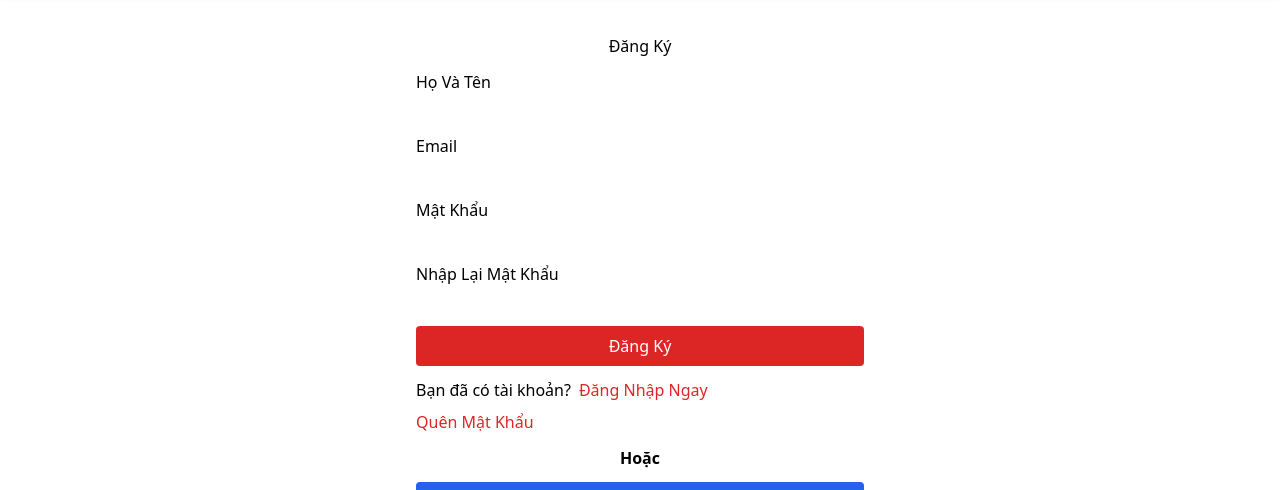
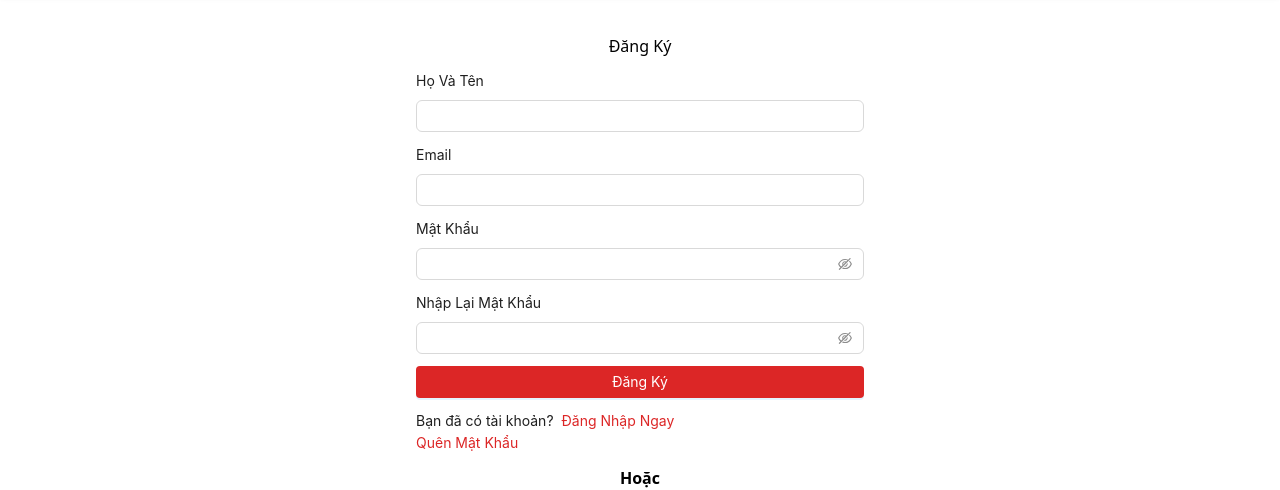
Before and after one commit to unrealphong/FE-THESIS, a React (Vite) app: page /dang-ki in a window 1280 px wide. Shown: the part 182-672 px from the top of the page. Built offline with nearby package versions, Linux system fonts and the light colour scheme; no server answers.

Commit message:
fix(auth): fix feat register

```diff
--- a/src/api/services/AuthService.ts
+++ b/src/api/services/AuthService.ts
@@ -11,7 +11,6 @@ const login = async (
             email,
             password,
         })
-        console.log(response.data.data.data.role_id)
 
         if (response.data.data) {
             toast.success("Đăng nhập thành công!")
@@ -34,17 +33,18 @@ const login = async (
 
 const register = async (
     name: string,
+    email: string,
     password: string,
-    email: string,
-): Promise<boolean> => {
+    confirmPassword: string,
+) => {
     try {
         const response = await httpRequest.post("/register", {
             name,
+            email,
             password,
-            email,
+            confirmPassword,
         })
-
-        if (response.data && response.data.success) {
+        if (response.data) {
             toast.success("Đăng ký thành công!")
             return true
         } else {
--- a/src/pages/LoginPage/LoginPage.tsx
+++ b/src/pages/LoginPage/LoginPage.tsx
@@ -20,7 +20,6 @@ const LoginPage = () => {
 
         try {
             const response = await login(email, password)
-            console.log(response)
             if (response && response.accessToken) {
                 localStorage.setItem("accessToken", response.accessToken)
                 if (response.role == 1) {
--- a/src/pages/RegisterPage/RegisterPage.tsx
+++ b/src/pages/RegisterPage/RegisterPage.tsx
@@ -1,15 +1,17 @@
-import httpRequest from "@/api/axios-instance"
+import { register } from "@/api/services/AuthService"
 import iconFb from "@/assets/images/icons/icon-fb.svg"
 import iconGg from "@/assets/images/icons/icon-gg.svg"
+import { EyeInvisibleOutlined, EyeOutlined } from "@ant-design/icons"
+import { Button, Form, Input } from "antd"
 import React from "react"
-import { useForm } from "react-hook-form"
+import { Controller, useForm } from "react-hook-form"
 import { useNavigate } from "react-router-dom"
 import { toast } from "react-toastify"
 const RegisterPage = () => {
     const navigate = useNavigate()
     const {
-        register,
         handleSubmit,
+        control,
         formState: { errors },
     } = useForm()
     const [showPassword, setShowPassword] = React.useState(false)
@@ -18,92 +20,140 @@ const RegisterPage = () => {
         setShowPassword(!showPassword)
     }
 
-    const onSubmit = async (data) => {
+    const onSubmit = async (data: {
+        name: string
+        email: string
+        password: string
+        confirmPassword: string
+    }) => {
+        const { name, email, password, confirmPassword } = data
         try {
-            const response = await httpRequest.post("/register", data)
-            console.log(response.data)
-            toast.success("Đăng ký thành công!") // Show success toast
+            const response = await register(name, email, password, confirmPassword)
+            if (response) {
                 navigate("/dang-nhap")
+            }
         } catch (error) {
             console.error(error)
-            toast.error("Đăng ký thất bại!") // Show error toast
+            toast.error("Đăng ký thất bại!")
         }
     }
 
     return (
         <div className="mx-auto my-10 max-w-md">
             <h3 className="mb-3 text-center font-medium">Đăng Ký</h3>
-            <form id="form-register" onSubmit={handleSubmit(onSubmit)}>
-                <div className="mb-3">
-                    <label htmlFor="name" className="mb-1 block">
-                        Họ Và Tên
-                    </label>
-                    <input
-                        type="text"
-                        id="name"
+            <Form
+                id="form-register"
+                onFinish={handleSubmit(onSubmit)}
+                className="space-y-3"
+                layout="vertical"
+            >
+                <Form.Item className="mb-3" label="Họ Và Tên">
+                    <Controller
+                        name="name"
+                        control={control}
+                        rules={{ required: "Họ và tên là bắt buộc" }}
+                        render={({ field }) => (
+                            <Input
+                                {...field}
                                 className="input input-bordered w-full"
-                        {...register("name", { required: "Họ và tên là bắt buộc" })}
                             />
-                    {errors.name && <span>{errors.name.message}</span>}
-                </div>
-                <div className="mb-3">
-                    <label htmlFor="email" className="mb-1 block">
-                        Email
-                    </label>
-                    <input
+                        )}
+                    />
+                    {errors.name && (
+                        <span className="text-red-600">{errors.name.message}</span>
+                    )}
+                </Form.Item>
+
+                <Form.Item className="mb-3" label="Email">
+                    <Controller
+                        name="email"
+                        control={control}
+                        rules={{ required: "Email là bắt buộc" }}
+                        render={({ field }) => (
+                            <Input
+                                {...field}
                                 type="email"
-                        id="email"
                                 className="input input-bordered w-full"
-                        {...register("email", { required: "Email là bắt buộc" })}
                             />
-                    {errors.email && <span>{errors.email.message}</span>}
-                </div>
-                <div className="relative mb-3">
-                    <label htmlFor="password" className="mb-1 block">
-                        Mật Khẩu
-                    </label>
-                    <input
+                        )}
+                    />
+                    {errors.email && (
+                        <span className="text-red-600">{errors.email.message}</span>
+                    )}
+                </Form.Item>
+
+                <Form.Item className="relative mb-3" label="Mật Khẩu">
+                    <Controller
+                        name="password"
+                        control={control}
+                        rules={{ required: "Mật khẩu là bắt buộc" }}
+                        render={({ field }) => (
+                            <Input.Password
+                                {...field}
                                 type={showPassword ? "text" : "password"}
-                        id="password"
+                                iconRender={(visible) =>
+                                    visible ? (
+                                        <EyeOutlined />
+                                    ) : (
+                                        <EyeInvisibleOutlined />
+                                    )
+                                }
                                 className="input input-bordered w-full"
-                        {...register("password", {
-                            required: "Mật khẩu là bắt buộc",
-                        })}
+                            />
+                        )}
                     />
                     <i
                         className="fa-solid fa-eye absolute right-0 top-0 mr-3 mt-2 cursor-pointer"
                         onClick={togglePasswordVisibility}
                     ></i>
-                    {errors.password && <span>{errors.password.message}</span>}
-                </div>
-                <div className="relative mb-3">
-                    <label htmlFor="confirmPassword" className="mb-1 block">
-                        Nhập Lại Mật Khẩu
-                    </label>
-                    <input
+                    {errors.password && (
+                        <span className="text-red-600">
+                            {errors.password.message}
+                        </span>
+                    )}
+                </Form.Item>
+
+                <Form.Item className="relative mb-3" label="Nhập Lại Mật Khẩu">
+                    <Controller
+                        name="confirmPassword"
+                        control={control}
+                        rules={{ required: "Nhập lại mật khẩu là bắt buộc" }}
+                        render={({ field }) => (
+                            <Input.Password
+                                {...field}
                                 type={showPassword ? "text" : "password"}
-                        id="confirmPassword"
+                                iconRender={(visible) =>
+                                    visible ? (
+                                        <EyeOutlined />
+                                    ) : (
+                                        <EyeInvisibleOutlined />
+                                    )
+                                }
                                 className="input input-bordered w-full"
-                        {...register("confirmPassword", {
-                            required: "Nhập lại mật khẩu là bắt buộc",
-                        })}
+                            />
+                        )}
                     />
                     <i
                         className="fa-solid fa-eye absolute right-0 top-0 mr-3 mt-2 cursor-pointer"
                         onClick={togglePasswordVisibility}
                     ></i>
                     {errors.confirmPassword && (
-                        <span>{errors.confirmPassword.message}</span>
+                        <span className="text-red-600">
+                            {errors.confirmPassword.message}
+                        </span>
                     )}
-                </div>
-                <div className="mb-3">
-                    <button
-                        type="submit"
+                </Form.Item>
+
+                <Form.Item className="mb-3">
+                    <Button
+                        type="primary"
+                        htmlType="submit"
                         className="btn w-full rounded bg-red-600 py-2 text-white"
                     >
                         Đăng Ký
-                    </button>
-                </div>
+                    </Button>
+                </Form.Item>
+
                 <p className="mb-2 flex items-center gap-2">
                     Bạn đã có tài khoản?{" "}
                     <a className="text-red-600" href="#!login">
@@ -113,7 +163,7 @@ const RegisterPage = () => {
                 <a href="#!password/forgot" className="text-red-600">
                     Quên Mật Khẩu
                 </a>
-            </form>
+            </Form>
             <p className="my-3 text-center font-bold">Hoặc</p>
             <div className="flex flex-col gap-3">
                 <div className="flex cursor-pointer items-center justify-center gap-2 rounded bg-blue-600 py-2 text-white">
--- a/src/redux/slice/auth.ts
+++ b/src/redux/slice/auth.ts
@@ -3,10 +3,10 @@ import { createSlice } from "@reduxjs/toolkit"
 
 const initialState: AuthState = {
     loading: false,
-    userInfo: null, // for user object
-    accessToken: null, // for storing the JWT
+    userInfo: null,
+    accessToken: null,
     error: null,
-    success: false, // for monitoring the registration process.
+    success: false,
 }
 
 const authSlice = createSlice({
```
Also changed, not shown: 2 other files (tests, documents, lock files or other folders). Lines whose indentation alone changed are shown as unchanged.
